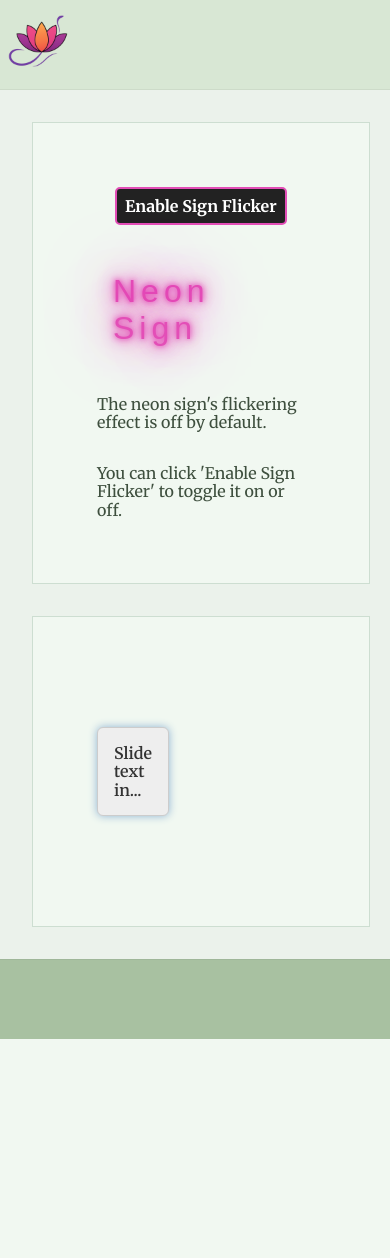
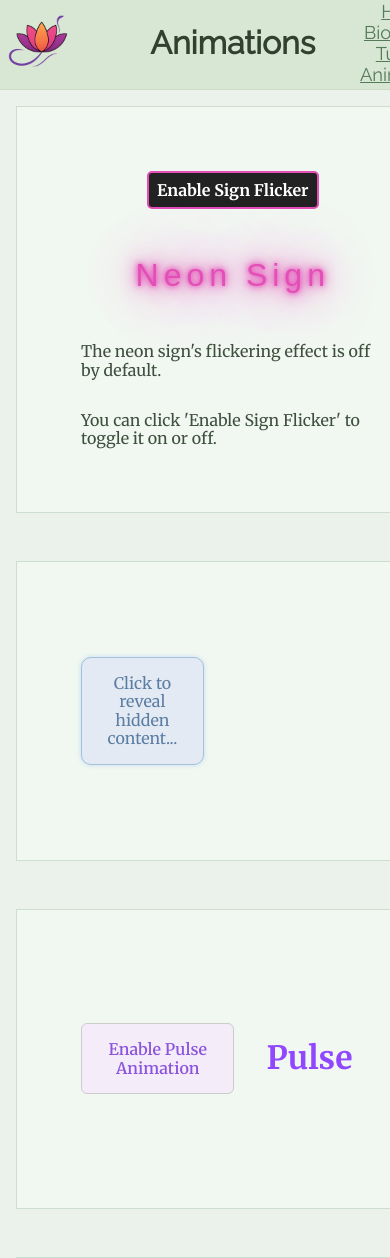
Before and after one commit to emjanssen/comm2019-finalproject-summer2025, a PHP site: page /animations.html in a window 390 px wide; the page is wider, and only the part inside the window is pictured. Shown: the top 1258 px of that part. Before the commit the page ends 1039 px from the top of that part, so only its background shows below. Run offline with PHP 8.4, Linux system fonts and the light colour scheme.

Commit message:
media queries done

```diff
--- a/css/animations.css
+++ b/css/animations.css
@@ -430,3 +430,28 @@
   /* move by certain amount of pixels, and rotate certain amount of degrees */
   transform: translateY(-8px) rotate(-45deg);
 }
+
+/* - - - Media Queries - - - */
+
+@media (max-width: 600px) {
+  #animations-grid {
+    gap: 1rem;
+  }
+}
+
+@media (max-width: 1350px) {
+  #animations-grid {
+    display: grid;
+    grid-template-columns: 1fr;
+    grid-template-rows: repeat(6, auto);
+    grid-template-areas:
+      "animations-one"
+      "animations-two"
+      "animations-three"
+      "animations-four"
+      "animations-five"
+      "animations-six";
+    margin: 1rem;
+    gap: 3rem;
+  }
+}
```
